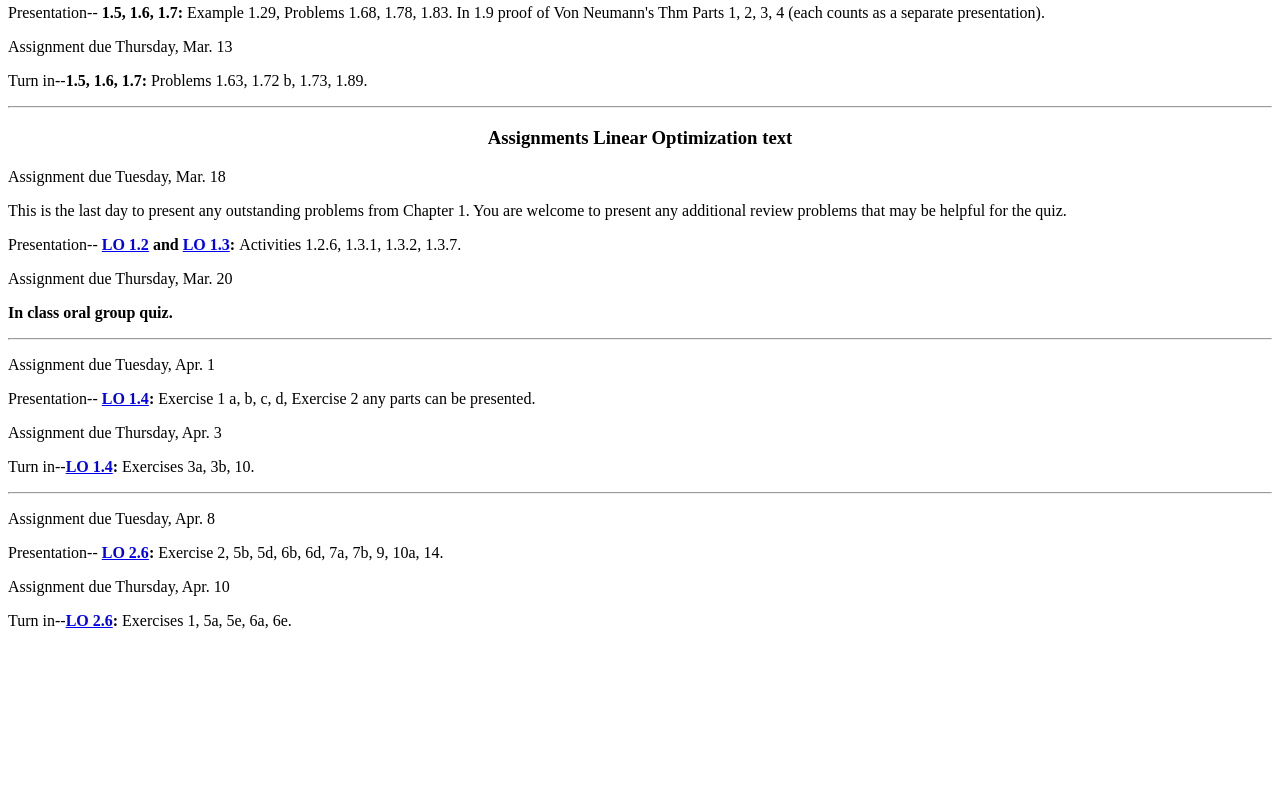
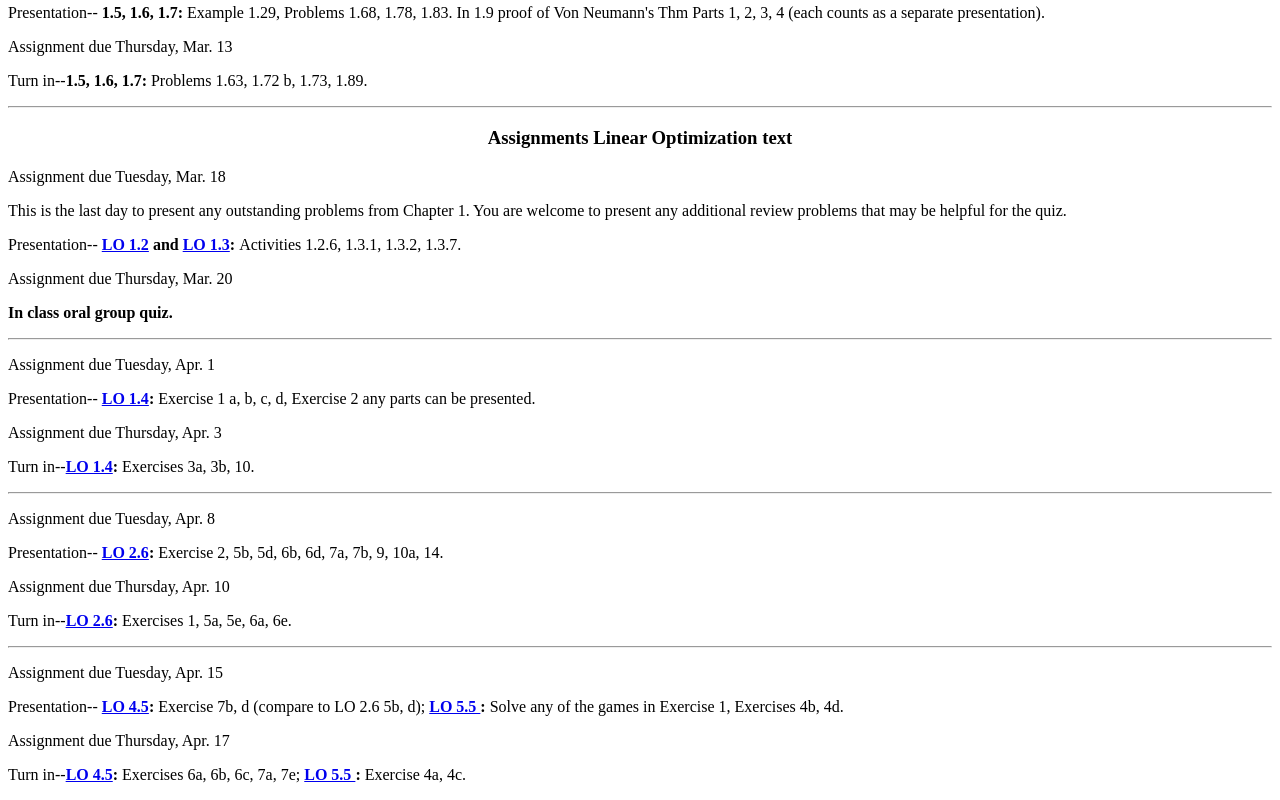
Before and after one commit to nordstromjf/courses, a plain HTML site: page M365S25_hw.html in a window 1280 px wide. Shown: the part 665-1465 px from the top of the page. Before the commit the page ends 1311 px from the top, so only its background shows below. Drawn offline with Linux system fonts and the light colour scheme.

Commit message:
Update M365S25_hw.html
add LO ch 4 and 5

```diff
--- a/M365S25_hw.html
+++ b/M365S25_hw.html
@@ -103,6 +103,16 @@
 <P>Assignment due Thursday, Apr. 10</P>
 
 <P>Turn in--<B><A HREF="https://tienchih.github.io/LinearOptimization/sec-exercisessimplex.html">LO 2.6</A>:</B> Exercises 1, 5a, 5e, 6a, 6e.</P>
+
+<P>
+<HR></P>
+
+<P>Assignment due Tuesday, Apr. 15</P>
+<P>Presentation-- <B><A HREF="https://tienchih.github.io/LinearOptimization/sec-exercisesduality.html">LO 4.5</A>: </B>Exercise 7b, d (compare to LO 2.6 5b, d);  <B><A HREF="https://tienchih.github.io/LinearOptimization/sec-exercisesgames.html">LO 5.5 </A>: </B> Solve any of the games in Exercise 1, Exercises 4b, 4d. </P>
+
+<P>Assignment due Thursday, Apr. 17</P>
+
+<P>Turn in--<B><A HREF="https://tienchih.github.io/LinearOptimization/sec-exercisesduality.html">LO 4.5</A>:</B> Exercises 6a, 6b, 6c, 7a, 7e; <B><A HREF="https://tienchih.github.io/LinearOptimization/sec-exercisesgames.html">LO 5.5 </A>: </B> Exercise 4a, 4c. </P>
 
 <!--<P>
 <HR></P>
```
